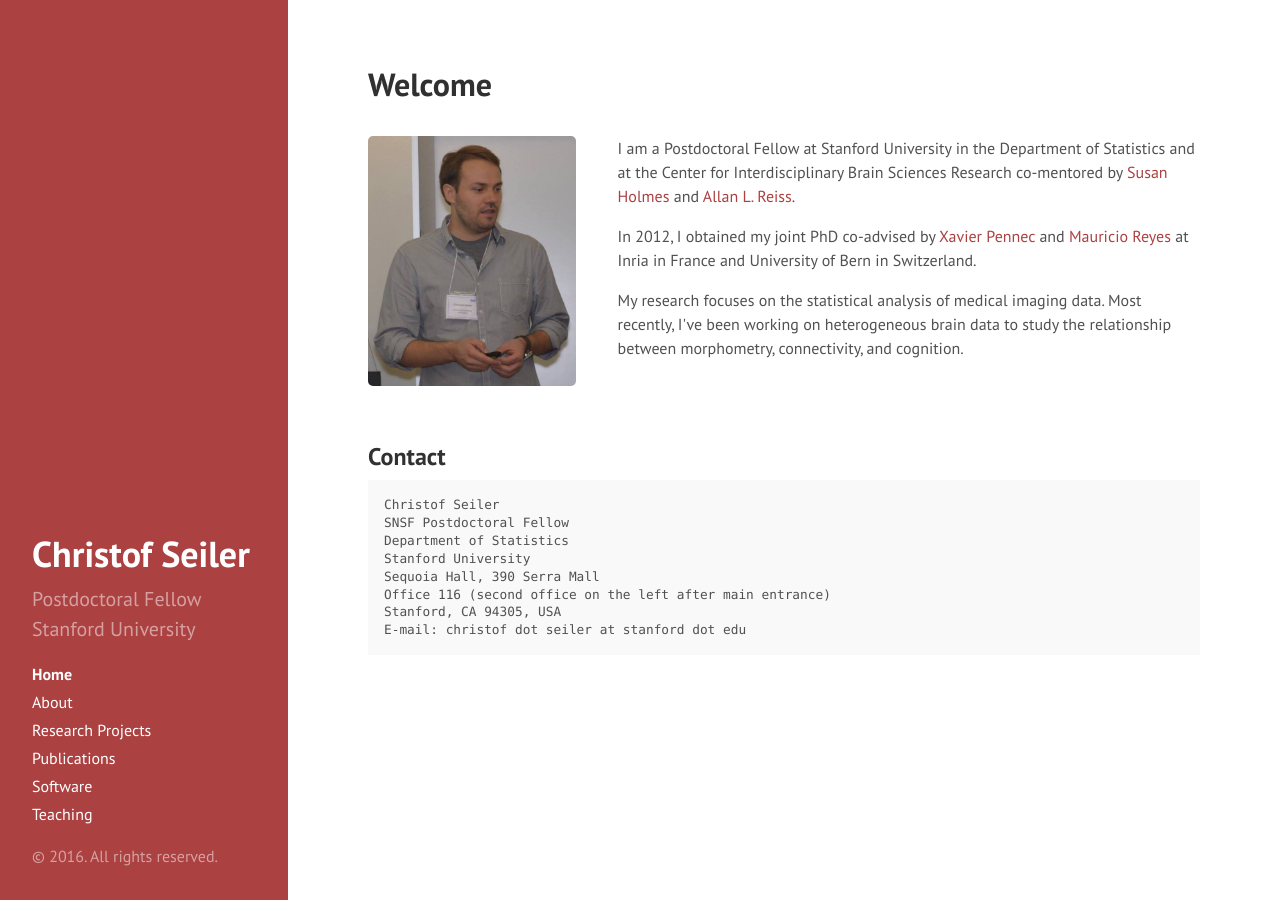
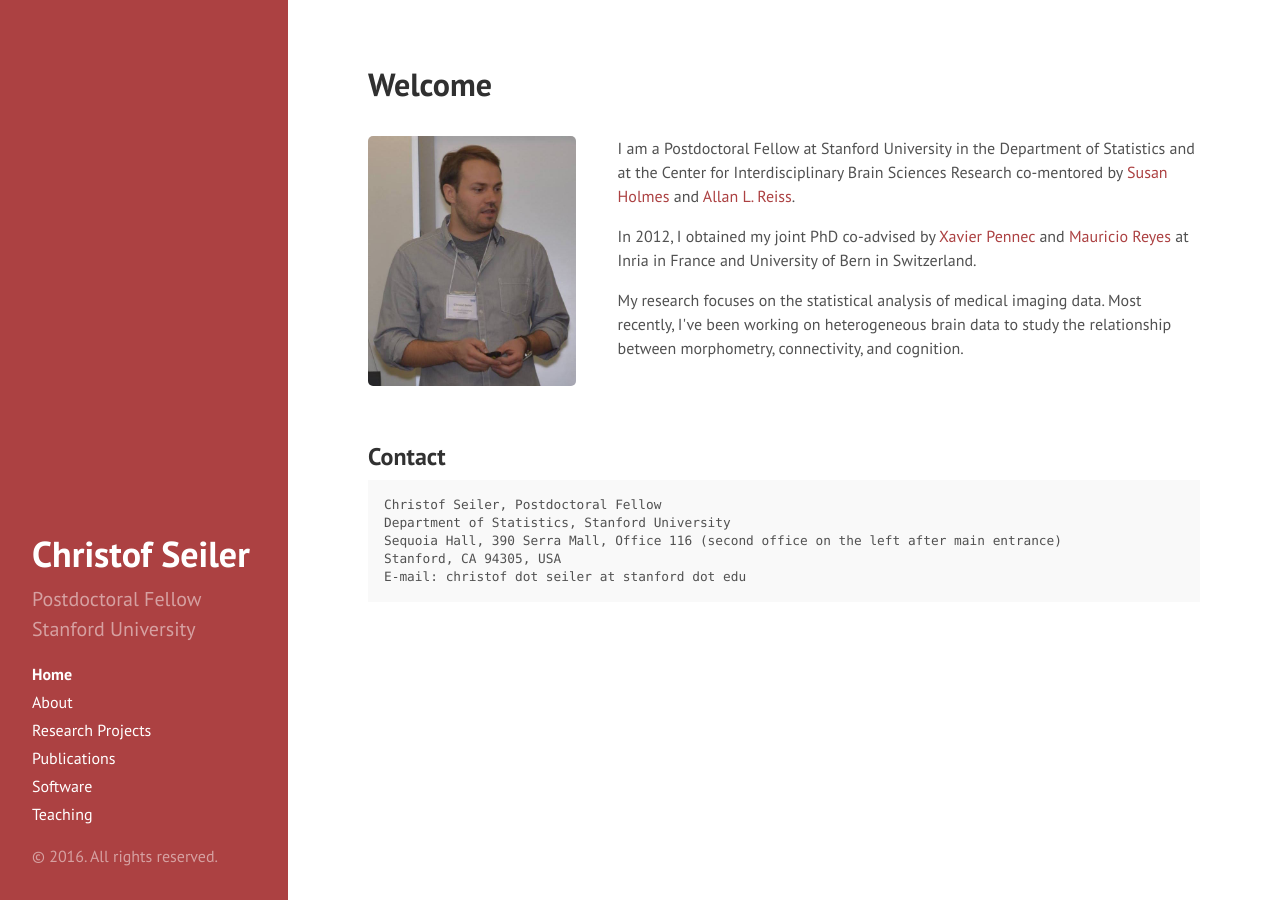
Before and after one commit to ChristofSeiler/ChristofSeiler.github.io, a Jekyll site: the page built from index.html, in a window 1280 px wide. Built offline with Jekyll 4.4.1, drawn with Linux system fonts in a browser that asks for light colours; the list of posts is cut into pages by our own code.

Commit message:
Update index.html

```diff
--- a/index.html
+++ b/index.html
@@ -47,12 +47,9 @@
 <br>
 
 <h2 id="contact">Contact</h2>
-<pre><code>Christof Seiler
-SNSF Postdoctoral Fellow
-Department of Statistics
-Stanford University
-Sequoia Hall, 390 Serra Mall
-Office 116 (second office on the left after main entrance)
+<pre><code>Christof Seiler, Postdoctoral Fellow
+Department of Statistics, Stanford University
+Sequoia Hall, 390 Serra Mall, Office 116 (second office on the left after main entrance)
 Stanford, CA 94305, USA
 E-mail: christof dot seiler at stanford dot edu
 </code></pre>
```
